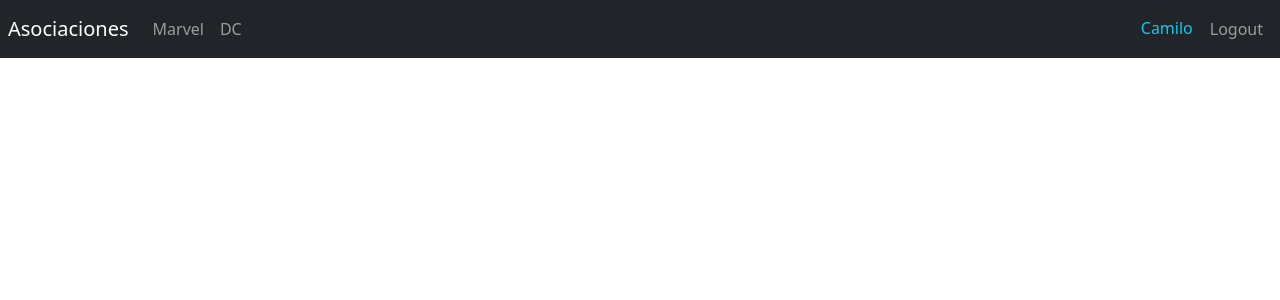
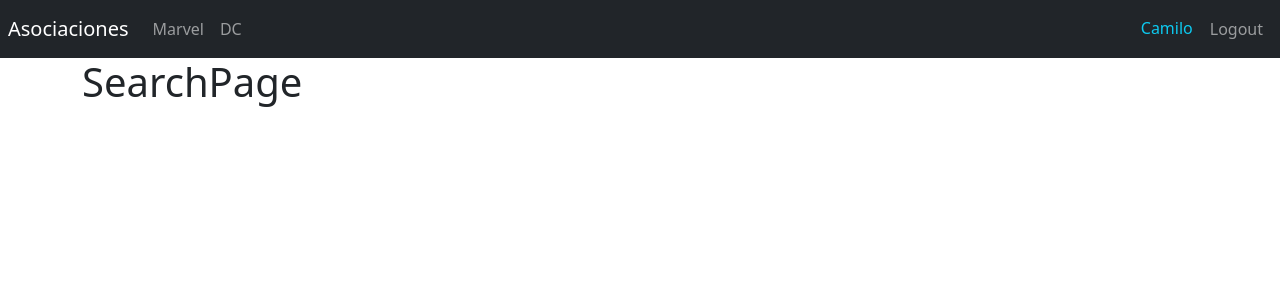
Before and after one commit to Newflaree/react-heroes-spa, a React (Vite) app: page /search in a window 1280 px wide. Shown: the top 300 px of the page. Built offline with nearby package versions, Linux system fonts and the light colour scheme.

Commit message:
Creando un segundo Router

```diff
--- a/src/heroes/index.js
+++ b/src/heroes/index.js
@@ -1 +1,2 @@
 export * from './pages';
+export * from './routes/HeroesRoutes';
--- /dev/null
+++ b/src/heroes/pages/HeroPage.jsx
@@ -0,0 +1,5 @@
+export const HeroPage = () => {
+  return (
+    <h1>HeroPage</h1>
+  )
+}
--- /dev/null
+++ b/src/heroes/pages/SearchPage.jsx
@@ -0,0 +1,5 @@
+export const SearchPage = () => {
+  return (
+    <h1>SearchPage</h1>
+  )
+}
--- a/src/heroes/pages/index.js
+++ b/src/heroes/pages/index.js
@@ -1,2 +1,4 @@
 export * from './DCPage';
+export * from './HeroPage';
 export * from './MarvelPage';
+export * from './SearchPage';
--- /dev/null
+++ b/src/heroes/routes/HeroesRoutes.jsx
@@ -0,0 +1,29 @@
+import { Navigate, Route, Routes } from "react-router-dom";
+// Pages
+import {
+  DCPage,
+  HeroPage,
+  MarvelPage,
+  SearchPage
+} from "../pages";
+// Ui
+import { Navbar } from "../../ui";
+
+export const HeroesRoutes = () => {
+  return (
+    <>
+      <Navbar />
+
+      <div className="container">
+        <Routes>
+          <Route path='marvel' element={ <MarvelPage /> } />
+          <Route path='dc' element={ <DCPage /> } />
+          <Route path='search' element={ <SearchPage /> } />
+          <Route path='hero' element={ <HeroPage /> } />
+
+          <Route path='/' element={ <Navigate to='/marvel' /> } />
+        </Routes>
+      </div>
+    </>
+  )
+}
--- a/src/router/AppRouter.jsx
+++ b/src/router/AppRouter.jsx
@@ -1,22 +1,14 @@
-import { Navigate, Route, Routes } from 'react-router-dom';
+import { Route, Routes } from 'react-router-dom';
 // Pages
 import { LoginPage } from '../auth';
-import { DCPage, MarvelPage } from '../heroes';
-// Ui
-import { Navbar } from '../ui';
+import { HeroesRoutes } from '../heroes';
 
 export const AppRouter = () => {
   return (
     <>
-      <Navbar />
-
       <Routes>
-        <Route path='marvel' element={ <MarvelPage /> } />
-        <Route path='dc' element={ <DCPage /> } />
-
         <Route path='login' element={ <LoginPage /> } />
-
-        <Route path='/' element={ <Navigate to='/marvel' /> } />
+        <Route path='/*' element={ <HeroesRoutes /> } />
       </Routes>
     </>
   )
```
